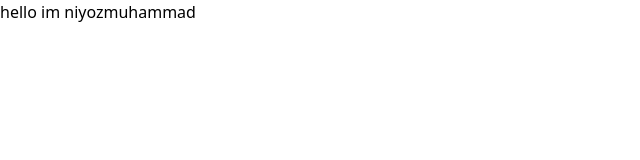
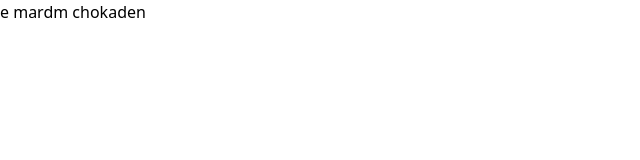
Before and after one commit to ibragimovgalib/Git-collabe1, a website: page src/niyozmuhammad.html in a window 1280 px wide. Shown: the full height of the page, 0-640 px from the left. Drawn offline with Linux system fonts and the light colour scheme.

Commit message:
commit niyozmuhammad 2 test

```diff
--- a/src/niyozmuhammad.html
+++ b/src/niyozmuhammad.html
@@ -8,6 +8,8 @@
     <link rel="stylesheet" href="/dist/output.css">
 </head>
 <body>
-      <h1>hello im niyozmuhammad</h1>
+
+    <h1>e mardm chokaden</h1>
+
 </body>
 </html>
```
